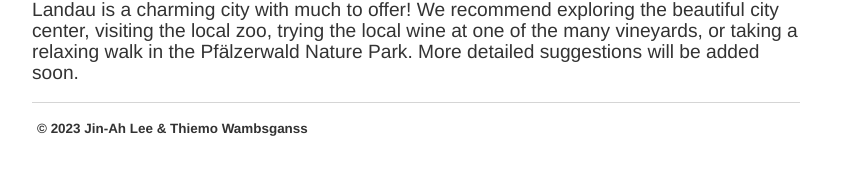
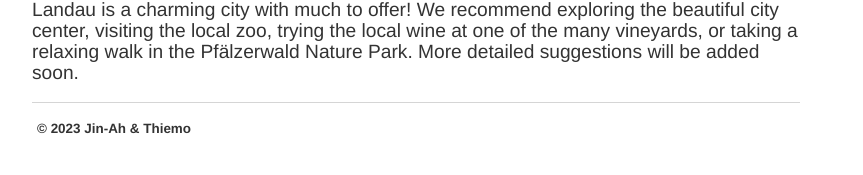
Before and after one commit to twambsganss/twambsganss.github.io, a Jekyll site: the page built from index.html, in a window 1280 px wide and 900 px high, scrolled down 2775 px. Shown: the part 699-874 px from the top of the window, without its empty margins (224-1087 px from the left). Built offline with Jekyll 4.4.1, drawn with Linux system fonts in a browser that asks for light colours.

Commit message:
Update default.html

```diff
--- a/_layouts/default.html
+++ b/_layouts/default.html
@@ -25,7 +25,7 @@
 			</div><!-- /.container -->
 			<footer>
 	    		<ul>
-	        		<li>© 2023 Jin-Ah Lee & Thiemo Wambsganss</li>
+	        		<li>© 2023 Jin-Ah & Thiemo</li>
 				</ul>
 			</footer>
 		</body>
```
